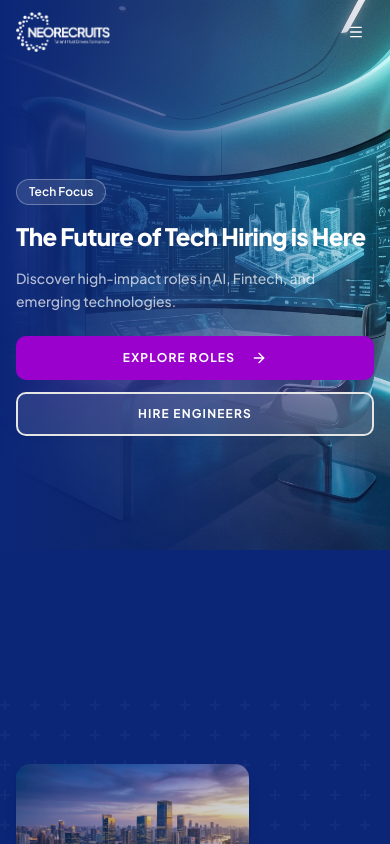
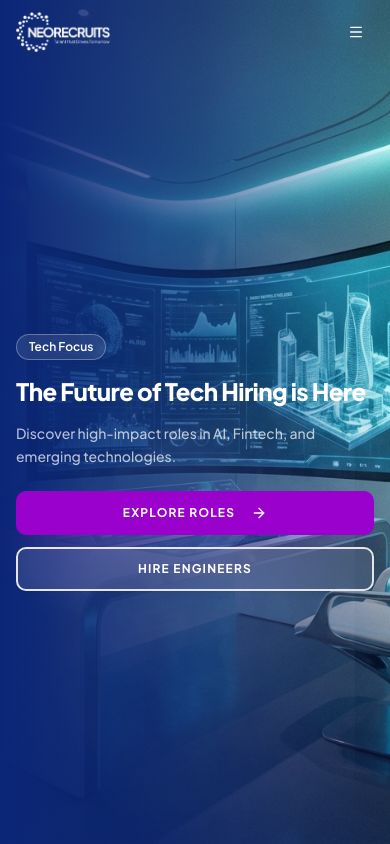
Before and after one commit to cywasay/neorecruits-, a Next.js app: page / in a window 390 px wide. Shown: the top 844 px of the page. Built offline with nearby package versions, Linux system fonts and the light colour scheme.

Commit message:
mobile vp height fix

```diff
--- a/src/components/sections/Hero.jsx
+++ b/src/components/sections/Hero.jsx
@@ -127,7 +127,7 @@ export function Hero() {
   }, [api]);
 
   return (
-    <section className="relative w-full overflow-hidden bg-[#0b2677]">
+    <section className="relative w-full overflow-hidden bg-[#0b2677] h-screen">
       <Carousel
         setApi={setApi}
         plugins={[autoplay.current, fade.current]}
@@ -135,17 +135,17 @@ export function Hero() {
           loop: true,
           duration: 30,
         }}
-        className="w-full"
+        className="w-full h-full"
       >
-        <CarouselContent className="ml-0">
+        <CarouselContent className="ml-0 h-full">
           {slides.map((slide, index) => (
             <CarouselItem
               key={slide.id}
               className={cn(
                 "pl-0 relative w-full",
                 slide.showSearch
-                  ? "h-[700px] sm:h-[750px] md:h-[800px] lg:h-screen min-h-[700px]"
-                  : "h-[550px] sm:h-[600px] md:h-[700px] lg:h-screen min-h-[550px]"
+                  ? "h-screen sm:h-[750px] md:h-[800px] lg:h-screen"
+                  : "h-screen sm:h-[600px] md:h-[700px] lg:h-screen"
               )}
             >
               {/* Image Container */}
@@ -251,7 +251,7 @@ export function Hero() {
               </div>
 
               {/* Content Layer with Framer Motion Animations */}
-              <div className="relative z-10 container mx-auto px-4 sm:px-6 md:px-10 h-full flex items-center pt-16">
+              <div className="relative z-10 container mx-auto px-4 sm:px-6 md:px-10 h-full flex items-center pt-20 sm:pt-24 md:pt-16">
                 <AnimatePresence mode="wait">
                   {current === index && (
                     <motion.div
```
